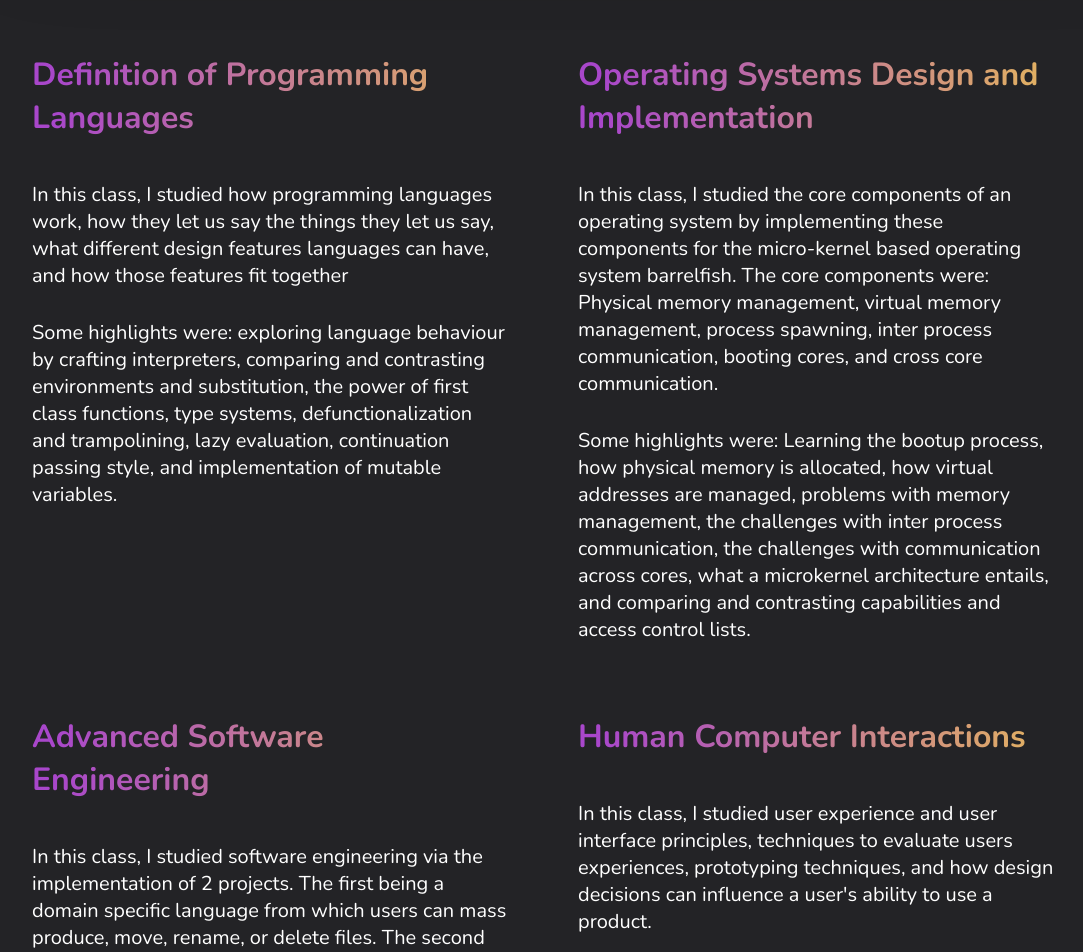
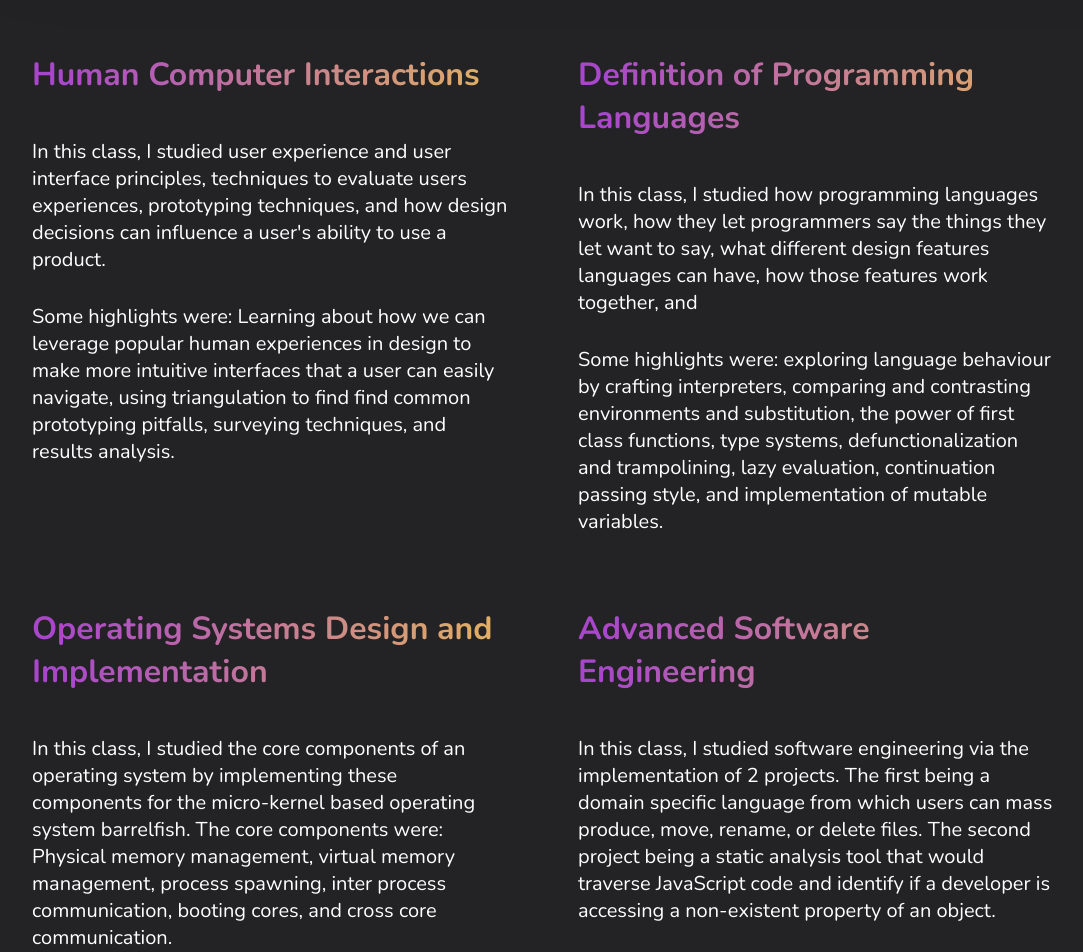
Before and after one commit to phillipsngs/WebsiteV2.0.0, a Next.js app: page /courses in a window 1280 px wide. Shown: the part 240-1192 px from the top of the page, without its empty margins (102-1185 px from the left). Built offline with nearby package versions, Linux system fonts and the light colour scheme.

Commit message:
cleanup spacing and indents

```diff
--- a/src/pages/about/index.tsx
+++ b/src/pages/about/index.tsx
@@ -17,7 +17,7 @@ export default function index() {
                         implemented a push notification microservice, completed an email migration project, automated
                         off boarding processes, and helped with various bugfixes along the way.</p>
                     <p className={styles.description}>
-                        I really enjoy full stack development! The most memorable courses I&apos;ve taken are: Definition of
+                         The most memorable courses I&apos;ve taken are: Definition of
                         Programming Languages, Internet Computing, Operating Systems Design and Implementation, and
                         Advanced Software Engineering. These classes play a significant role in shaping my skills as a
                         software developer.
--- a/src/pages/courses/Courses.module.scss
+++ b/src/pages/courses/Courses.module.scss
@@ -32,6 +32,7 @@
   .gridContainer {
     display: grid;
     grid-template-columns: 1fr;
+    //grid-auto-rows: max-content;
   }
 }
 
@@ -39,6 +40,7 @@
   .gridContainer {
     display: grid;
     grid-template-columns: 50% 50%;
+    //grid-auto-rows: max-content;
     gap: 10px;
   }
 }
--- a/src/pages/courses/index.tsx
+++ b/src/pages/courses/index.tsx
@@ -7,18 +7,33 @@ export default function index() {
             <div className={styles.container}>
                 <h2> What have I learned? </h2>
                 <div className={styles.gridContainer}>
-
+                    <div className={styles.contentContainer}>
+                        <h3>
+                            Human Computer Interactions
+                        </h3>
+                        <p>
+                            In this class, I studied user experience and user interface principles, techniques to
+                            evaluate
+                            users experiences, prototyping techniques, and how design decisions can influence a
+                            user&apos;s
+                            ability to use a product.
+                        </p>
+                        <p>
+                            Some highlights were: Learning about how we can leverage popular human experiences in design
+                            to make more intuitive interfaces that a user can easily navigate, using triangulation to
+                            find
+                            find common prototyping pitfalls, surveying techniques, and results analysis.
+                        </p>
+                    </div>
                     <div className={styles.contentContainer}>
                         <div className={styles.card}>
                             <h3>
                                 Definition of Programming Languages
                             </h3>
                             <p>
-                                In this class, I studied how programming languages work, how they let us say the things
-                                they
-                                let us say, what different design features languages can have, and how those features
-                                fit
-                                together
+                                In this class, I studied how programming languages work, how they let programmers
+                                say the things they let want to say, what different design features languages can have,
+                                how those features work together, and
                             </p>
                             <p>
                                 Some highlights were: exploring language behaviour by crafting interpreters, comparing
@@ -72,40 +87,6 @@ export default function index() {
                             finding and test case generation.
                         </p>
                     </div>
-                    {/*<div className={styles.contentContainer}>*/}
-                    {/*    <h3>*/}
-                    {/*        Distributed Systems*/}
-                    {/*    </h3>*/}
-                    {/*    <p>*/}
-                    {/*        In this class, I studied distributed systems, their architecture, challenges, and the*/}
-                    {/*        balance*/}
-                    {/*        between consistency, availability, and parition tolerance.*/}
-                    {/*    </p>*/}
-                    {/*    <p>*/}
-                    {/*        Some highlights were: Learning about how difficult consensus algorithms are to understand,*/}
-                    {/*        how*/}
-                    {/*        fault tolerance can be achieved, 2 phase commits, 3 phase commits, consistent ordering,*/}
-                    {/*        crash*/}
-                    {/*        consistency, byzantine fault tolerances, algorithms to detect failure, and the design*/}
-                    {/*        process*/}
-                    {/*        and implemention of distributed applications.*/}
-                    {/*    </p>*/}
-                    {/*</div>*/}
-                    <div className={styles.contentContainer}>
-                        <h3>
-                            Human Computer Interactions
-                        </h3>
-                        <p>
-                            In this class, I studied user experience and user interface principles, techniques to evaluate
-                            users experiences, prototyping techniques, and how design decisions can influence a user&apos;s
-                            ability to use a product.
-                        </p>
-                        <p>
-                            Some highlights were: Learning about how we can leverage popular human experiences in design
-                            to make more intuitive interfaces that a user can easily navigate, using triangulation to find
-                            find common prototyping pitfalls, surveying techniques, and results analysis.
-                        </p>
-                    </div>
                     <div className={styles.contentContainer}>
                         <h3>
                             Applied Machine Learning
@@ -117,7 +98,8 @@ export default function index() {
                         </p>
                         <p>
                             Some highlights were: hyperparameter optimization, neural networks, deep learning, time
-                            series analysis, class imbalances, preprocessing pipelines, decision trees, survival-analysis,
+                            series analysis, class imbalances, preprocessing pipelines, decision trees,
+                            survival-analysis,
                             feature-engineering, regression-metrics, clustering algorithms, and recommender systems.
                         </p>
                     </div>
```
Also changed, not shown: src/pages/extra/index.tsx (+8 -6 lines), src/pages/projects/index.tsx (+4 -4 lines).
